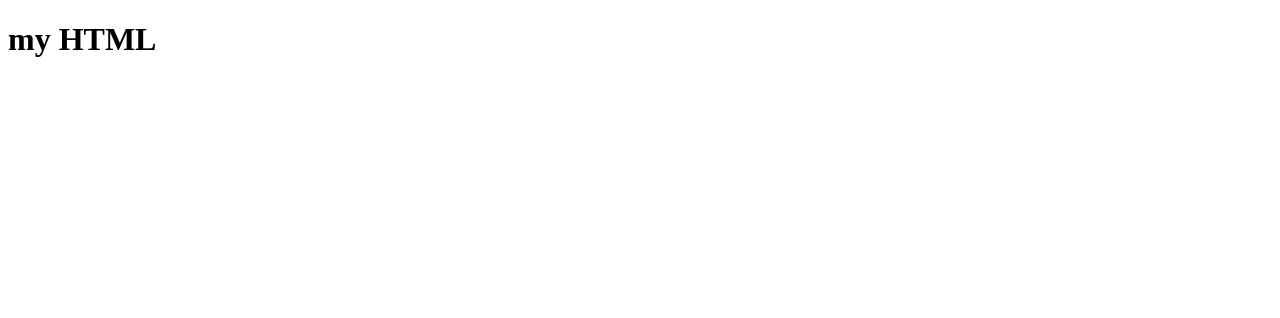
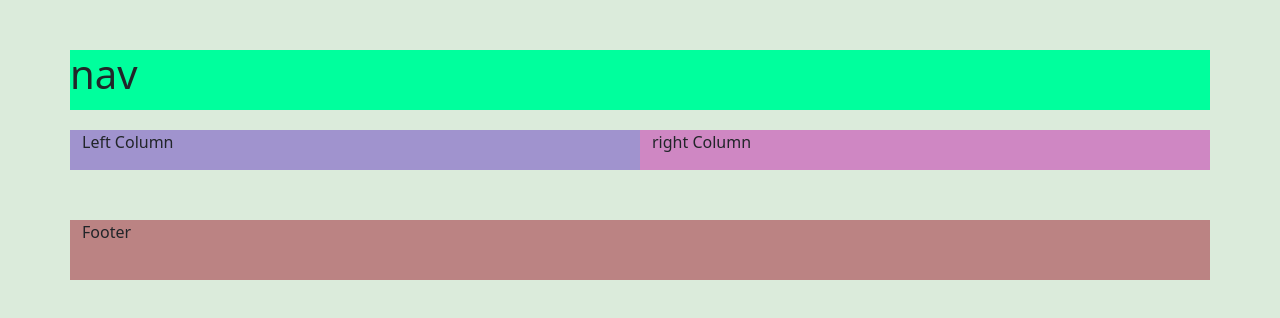
Before and after one commit to abebaye/collab-practice, a plain HTML site: page index.html in a window 1280 px wide. Drawn offline with nearby package versions, Linux system fonts and the light colour scheme.

Commit message:
added html and styling

```diff
--- /dev/null
+++ b/css/style.css
@@ -0,0 +1,29 @@
+body{
+    background: rgb(219, 235, 219)
+}
+.nav{
+    background:rgb(0, 255, 157);
+    height: 60px;
+    margin-top: 50px;
+    margin-bottom: 20px;
+}
+h1{
+    text-align: center;
+}
+
+.left{
+    background:rgb(160, 147, 206);
+    height: 40px;
+
+}
+.right{
+    background:rgb(207, 135, 195);
+    height: 40px;
+
+}
+.footer{
+    background:rgb(187, 131, 131);
+    height: 60px;
+    margin-top: 50px;
+    margin-bottom: 20px;
+}
--- a/index.html
+++ b/index.html
@@ -1,12 +1,42 @@
-<!DOCTYPE html>
 <html lang="en">
+
 <head>
     <meta charset="UTF-8">
     <meta http-equiv="X-UA-Compatible" content="IE=edge">
     <meta name="viewport" content="width=device-width, initial-scale=1.0">
+    <!-- Bootstrap CSS -->
+    <link href="https://cdn.jsdelivr.net/npm/bootstrap@5.1.3/dist/css/bootstrap.min.css" rel="stylesheet"
+        integrity="sha384-1BmE4kWBq78iYhFldvKuhfTAU6auU8tT94WrHftjDbrCEXSU1oBoqyl2QvZ6jIW3" crossorigin="anonymous">
+    <link rel="stylesheet" href="css/style.css">
     <title>Document</title>
 </head>
+
 <body>
-    <h1>my HTML</h1>
+
+
+
+    <div class="container">
+        <div class="row">
+            <div class="col nav">
+                <h1>nav</h1>
+            </div>
+
+        </div>
+
+        <div class="row">
+            <div class="col-6 left"> Left Column</div>
+            <div class="col-6 right"> right Column</div>
+        </div>
+        <div class="row">
+            <div class="col footer">
+                Footer
+            </div>
+            <!-- <div class="col">
+              2 of 2
+            </div> -->
+        </div>
+    </div>
+
 </body>
+
 </html>
```
